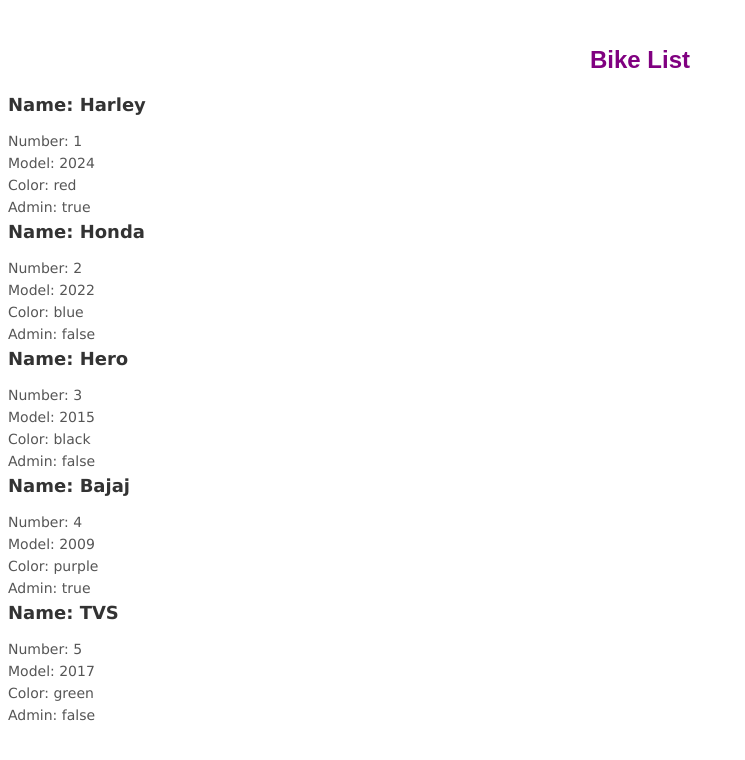
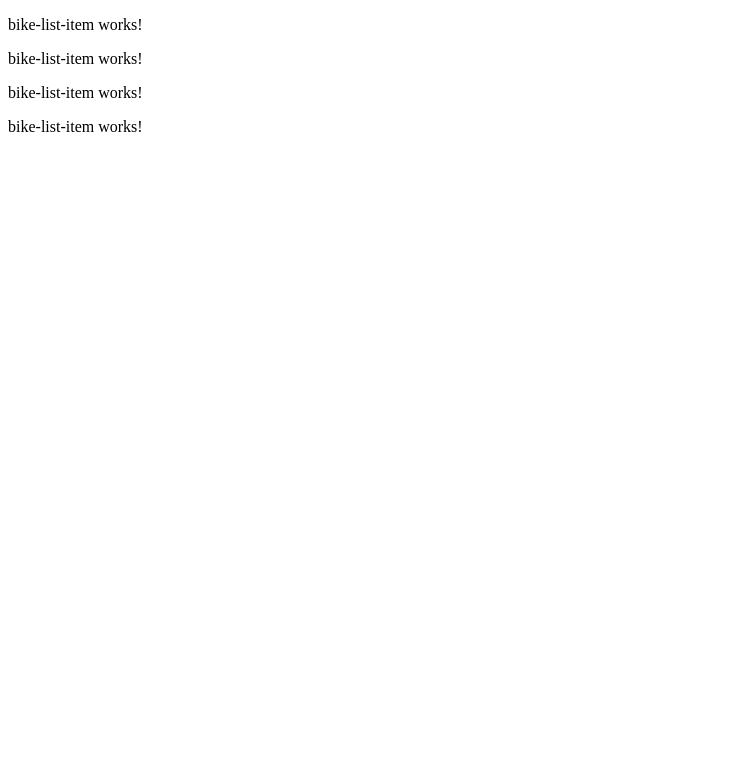
Before and after one commit to nildankhara/Nil_Dankhara_Learning_Angular, an Angular app: page / in a window 1280 px wide. Shown: the top 760 px of the page, without its empty margins (0-745 px from the left). Built offline with nearby package versions, Linux system fonts and the light colour scheme.

Commit message:
8 Steps are done as per instructions

```diff
--- a/src/app/app.component.html
+++ b/src/app/app.component.html
@@ -1,10 +1,2 @@
-<br><h2>Bike List</h2>
-<div *ngFor="let bike of bikeList">
-  <div>
-  <h3>Name: {{bike.name}}</h3>
-  <p>Number: {{bike.number}}</p>
-  <p>Model: {{bike.model}}</p>
-  <p>Color: {{bike.color}}</p>
-  <p>Admin: {{bike.isAdmin}}</p>
-  </div>
-</div>
+
+<app-bike-list></app-bike-list>
--- a/src/app/app.component.ts
+++ b/src/app/app.component.ts
@@ -2,23 +2,17 @@
 import { RouterOutlet } from '@angular/router';
 import {Bike} from "./Shared/Bike";
 import {NgForOf} from "@angular/common";
+import {BikeListComponent} from "./bike-list/bike-list.component";
 
 @Component({
   selector: 'app-root',
   standalone: true,
-  imports: [RouterOutlet, NgForOf],
+  imports: [RouterOutlet, NgForOf, BikeListComponent],
   templateUrl: './app.component.html',
   styleUrl: './app.component.css'
 })
 export class AppComponent {
 
-  bike1 : Bike={number:1,name:"Harley",model:2024,color:"red",isAdmin:true };
-  bike2 : Bike={number:2,name:"Honda",model:2022,color:"blue",isAdmin:false };
-  bike3 : Bike={number:3,name:"Hero",model:2015,color:"black",isAdmin:false };
-  bike4 : Bike={number:4,name:"Bajaj",model:2009,color:"purple",isAdmin:true };
-  bike5 : Bike={number:5,name:"TVS",model:2017,color:"green",isAdmin:false };
-  bike6 : Bike={number:6,name:"OLA",model:2014,color:"Multi",isAdmin:false };
 
-  bikeList: Bike[]=[this.bike1,this.bike2,this.bike3,this.bike4,this.bike5]
 
 }
--- a/src/app/bike-list-item/bike-list-item.component.ts
+++ b/src/app/bike-list-item/bike-list-item.component.ts
@@ -1,4 +1,5 @@
-import { Component } from '@angular/core';
+import {Component, Input, input} from '@angular/core';
+import {Bike} from "../Shared/Bike";
 
 @Component({
   selector: 'app-bike-list-item',
@@ -8,5 +9,6 @@
   styleUrl: './bike-list-item.component.css'
 })
 export class BikeListItemComponent {
+  @Input() bike?: Bike;
 
 }
--- a/src/app/bike-list/bike-list.component.html
+++ b/src/app/bike-list/bike-list.component.html
@@ -1 +1,4 @@
-<p>bike-list works!</p>
+<app-bike-list-item></app-bike-list-item>
+<app-bike-list-item></app-bike-list-item>
+<app-bike-list-item></app-bike-list-item>
+<app-bike-list-item></app-bike-list-item>
--- a/src/app/bike-list/bike-list.component.ts
+++ b/src/app/bike-list/bike-list.component.ts
@@ -1,12 +1,28 @@
 import { Component } from '@angular/core';
+import {NgForOf} from "@angular/common";
+import {Bike} from "../Shared/Bike";
+import {BikeListItemComponent} from "../bike-list-item/bike-list-item.component";
 
 @Component({
   selector: 'app-bike-list',
   standalone: true,
-  imports: [],
+  imports: [
+    NgForOf,
+    BikeListItemComponent
+  ],
   templateUrl: './bike-list.component.html',
   styleUrl: './bike-list.component.css'
 })
 export class BikeListComponent {
 
+
+  bikeList: Bike[]=[
+    {number:1,name:"Harley",model:2024,color:"red",isAdmin:true },
+  {number:2,name:"Honda",model:2022,color:"blue",isAdmin:false },
+  {number:3,name:"Hero",model:2015,color:"black",isAdmin:false },
+  {number:4,name:"Bajaj",model:2009,color:"purple",isAdmin:true },
+  {number:5,name:"TVS",model:2017,color:"green",isAdmin:false },
+  {number:6,name:"OLA",model:2014,color:"Multi",isAdmin:false },
+  ];
+
 }
```
